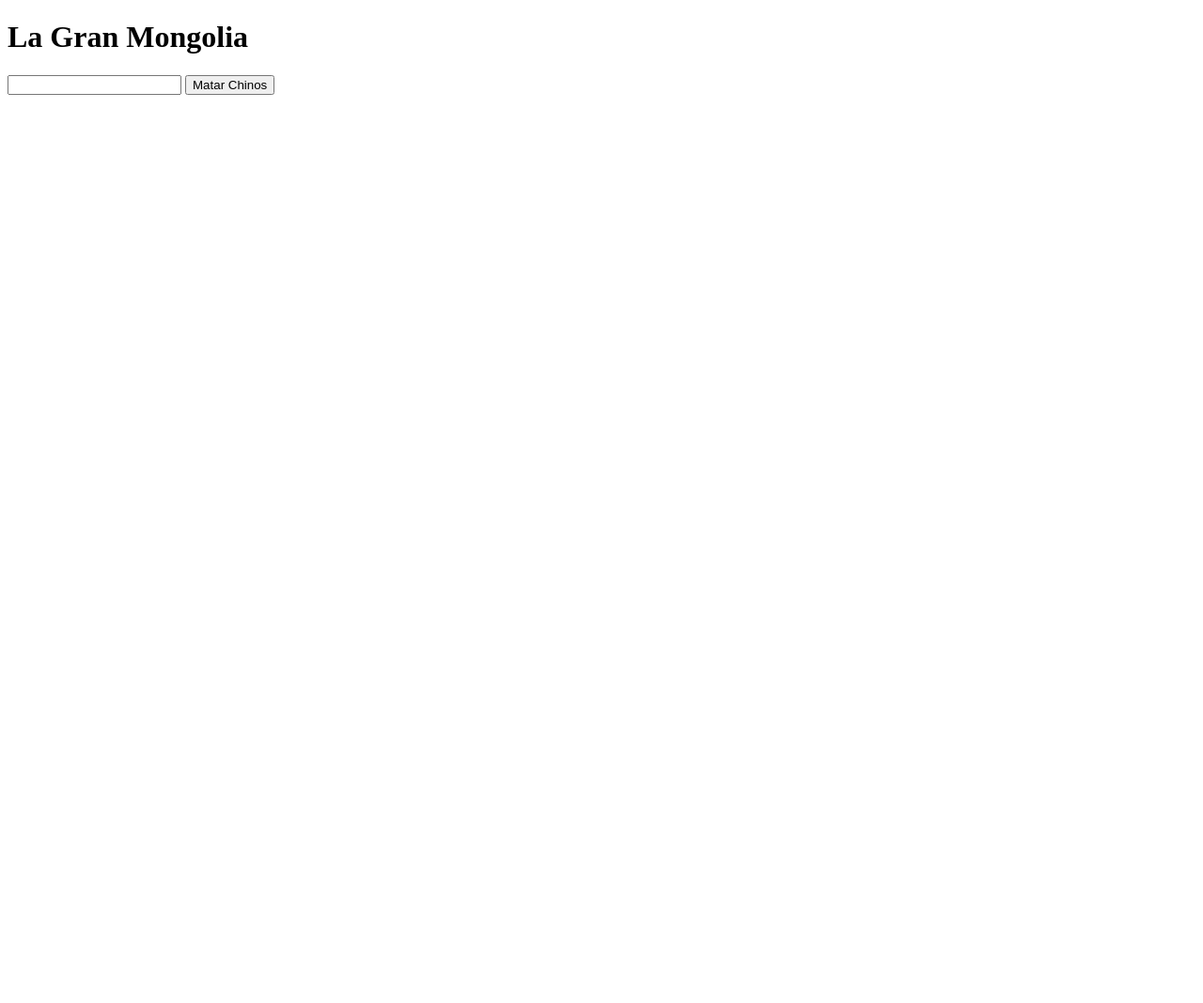
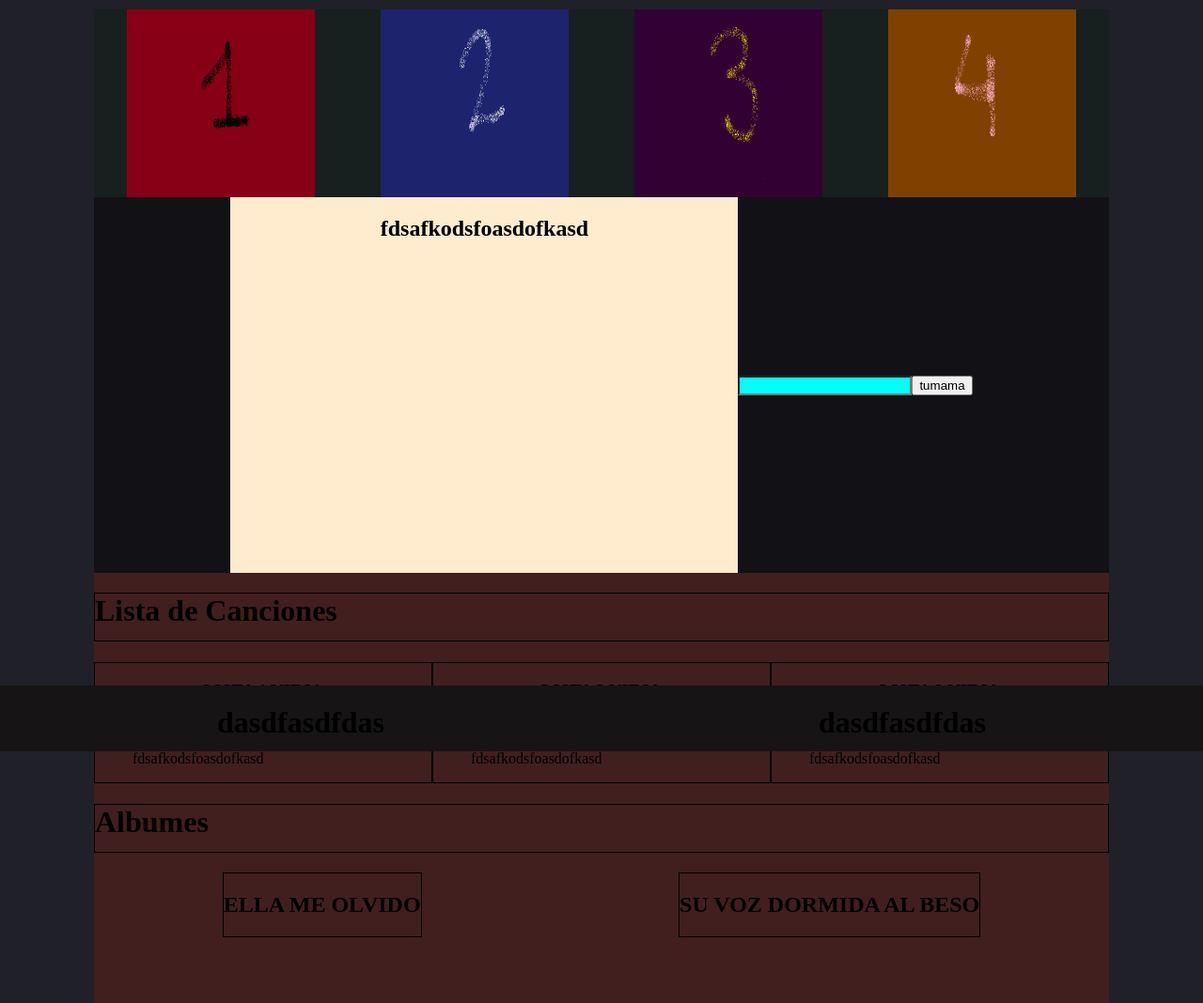
Before and after one commit to NicoCle/Mikusabe, a plain HTML site: page index.html in a window 1280 px wide. Shown: the whole page at 94% size. Before the commit the page ends 800 px from the top, so only its background shows below. Drawn offline with Linux system fonts and the light colour scheme.

Commit message:
wip(app): refactorizando y añadiendo estilos

```diff
--- a/index.html
+++ b/index.html
@@ -3,12 +3,66 @@
   <head>
     <meta charset="UTF-8" />
     <meta name="viewport" content="width=device-width, initial-scale=1.0" />
-    <title>Document</title>
+    <title>Don Mattioli</title>
+    <link rel="stylesheet" href="style.css" />
   </head>
   <body>
-    <h1 id="h1">La Gran Mongolia</h1>
-    <input type="text" id="input" />
-    <button id="button">Matar Chinos</button>
+    <header class="header">
+      <img src="ejemplo/uno.png" alt="" />
+      <img src="ejemplo/dos.png" alt="" />
+      <img src="ejemplo/tres.png" alt="" />
+      <img src="ejemplo/cuatro.png" alt="" />
+    </header>
+    <nav class="nav">
+      <div class="nav__animacion">
+        <h1>fdsafkodsfoasdofkasd</h1>
+      </div>
+      <input type="text" class="nav__search" />
+
+      <button class="nav__button">tumama</button>
+    </nav>
+    <main class="hero">
+      <h1 class="hero__title">Lista de Canciones</h1>
+      <div class="hero__playlist-conteiner">
+        <div class="playlist">
+          <h3 class="playlist__title">LISTA 1 VIEJA</h3>
+          <ol class="playlist__content">
+            fdsafkodsfoasdofkasd fdsafkodsfoasdofkasd fdsafkodsfoasdofkasd
+          </ol>
+        </div>
+        <div class="playlist">
+          <h3 class="playlist__title">LISTA 2 VIEJA</h3>
+          <ol class="playlist__content">
+            fdsafkodsfoasdofkasd fdsafkodsfoasdofkasd fdsafkodsfoasdofkasd
+          </ol>
+        </div>
+        <div class="playlist">
+          <h3 class="playlist__title">LISTA 3 VIEJA</h3>
+          <ol>
+            fdsafkodsfoasdofkasd fdsafkodsfoasdofkasd fdsafkodsfoasdofkasd
+          </ol>
+        </div>
+      </div>
+      <h1 class="hero__title">Albumes</h1>
+      <div class="hero__album-conteiner">
+        <div class="album">
+          <h2 class="album__title">ELLA ME OLVIDO</h2>
+          <div class="album__content"></div>
+        </div>
+        <div class="album">
+          <h2 class="album__title">SU VOZ DORMIDA AL BESO</h2>
+          <div class="album__content"></div>
+        </div>
+      </div>
+    </main>
+    <footer class="footer">
+      <div class="footer__element-one">
+        <h1>dasdfasdfdas</h1>
+      </div>
+      <div class="footer__element-owo">
+        <h1>dasdfasdfdas</h1>
+      </div>
+    </footer>
   </body>
-  <script src="index.js"></script>
+  <script src="app.js"></script>
 </html>
--- a/index.js
+++ /dev/null
@@ -1 +0,0 @@
-alert("un chino muerto");
--- /dev/null
+++ b/style.css
@@ -0,0 +1,90 @@
+html,
+body {
+  background-color: rgb(32, 32, 41);
+  display: flex;
+  flex-direction: column;
+  margin: 0;
+  padding: 5px 50px 0px;
+}
+
+.header {
+  background-color: rgb(23, 31, 31);
+  display: flex;
+  justify-content: space-around;
+}
+.header img {
+  width: 200px;
+  height: 200px;
+}
+
+.nav {
+  display: flex;
+  justify-content: center;
+  align-items: center;
+  background-color: rgb(17, 17, 22);
+  height: 400px;
+}
+.nav__animacion {
+  height: 400px;
+  width: 50%;
+  text-align: center;
+  background-color: blanchedalmond;
+}
+.nav__search {
+  background-color: aqua;
+}
+.nav__button {
+  display: flex;
+}
+
+.hero {
+  display: flex;
+  flex-direction: column;
+  background-color: rgb(65, 31, 31);
+}
+.hero__title {
+  border: 1px solid black;
+  height: 50px;
+}
+.hero__playlist-conteiner {
+  display: flex;
+  flex-direction: row;
+}
+.playlist {
+  display: flex;
+  flex-direction: column;
+  align-items: center;
+  justify-content: center;
+  border: 1px solid black;
+}
+.playlist__title {
+  text-align: center;
+}
+.playlist__content {
+}
+.hero__album-conteiner {
+  display: flex;
+  flex-direction: row;
+  justify-content: space-around;
+  margin-bottom: 70px;
+}
+.album {
+  display: flex;
+  border: 1px solid black;
+}
+.album__title {
+}
+.album__content {
+}
+.footer {
+  display: flex;
+  position: fixed;
+  height: 70px;
+  width: 100%;
+  background-color: rgb(22, 20, 20);
+  left: 0;
+  bottom: 0;
+  justify-content: space-around;
+}
+.footer_element-one {
+}
```
Also changed, not shown: app.js (added), ejemplo/cuatro.png (added), ejemplo/dos.png (added), ejemplo/tres.png (added), ejemplo/uno.png (added), index.css (deleted).
